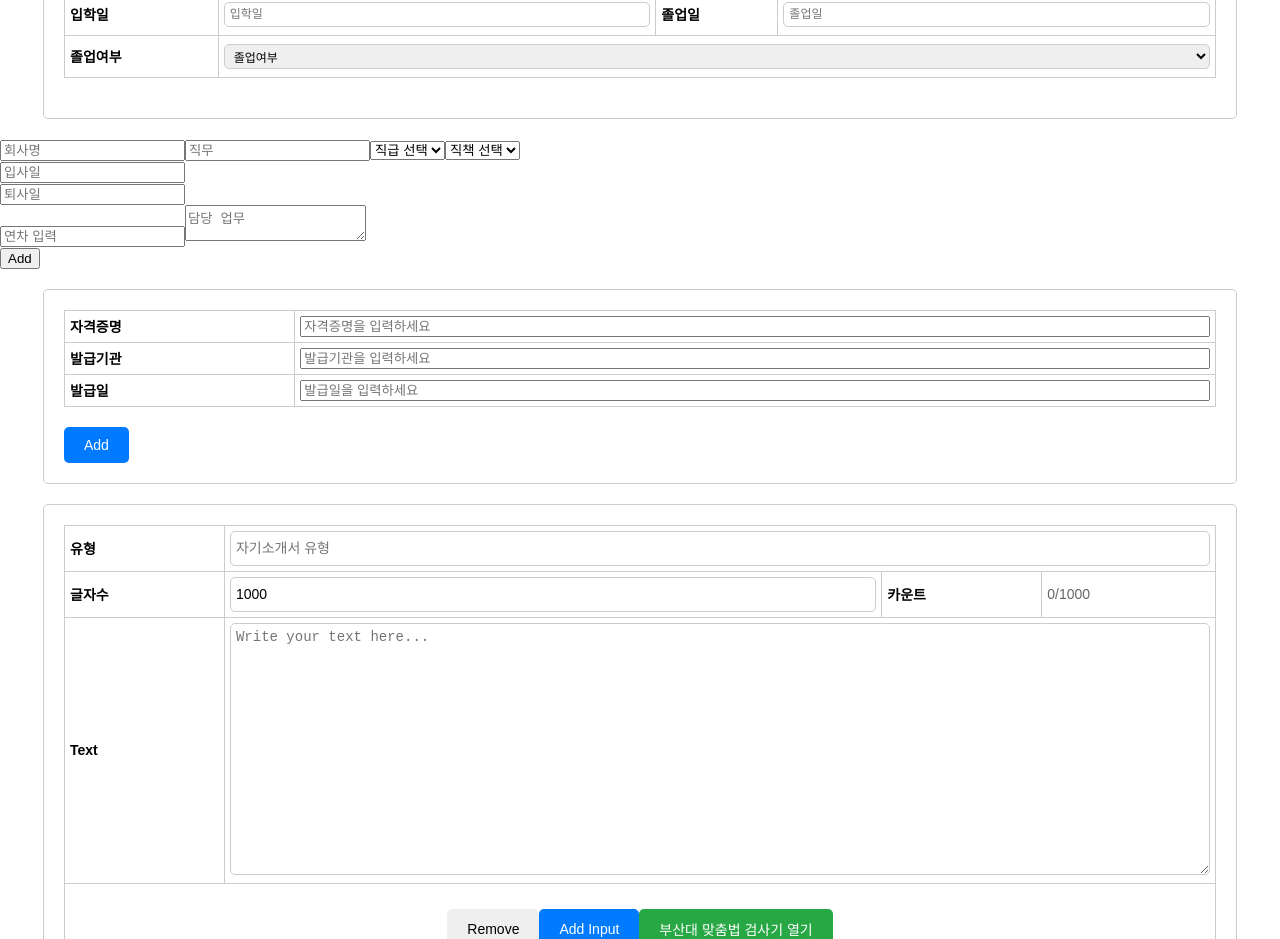
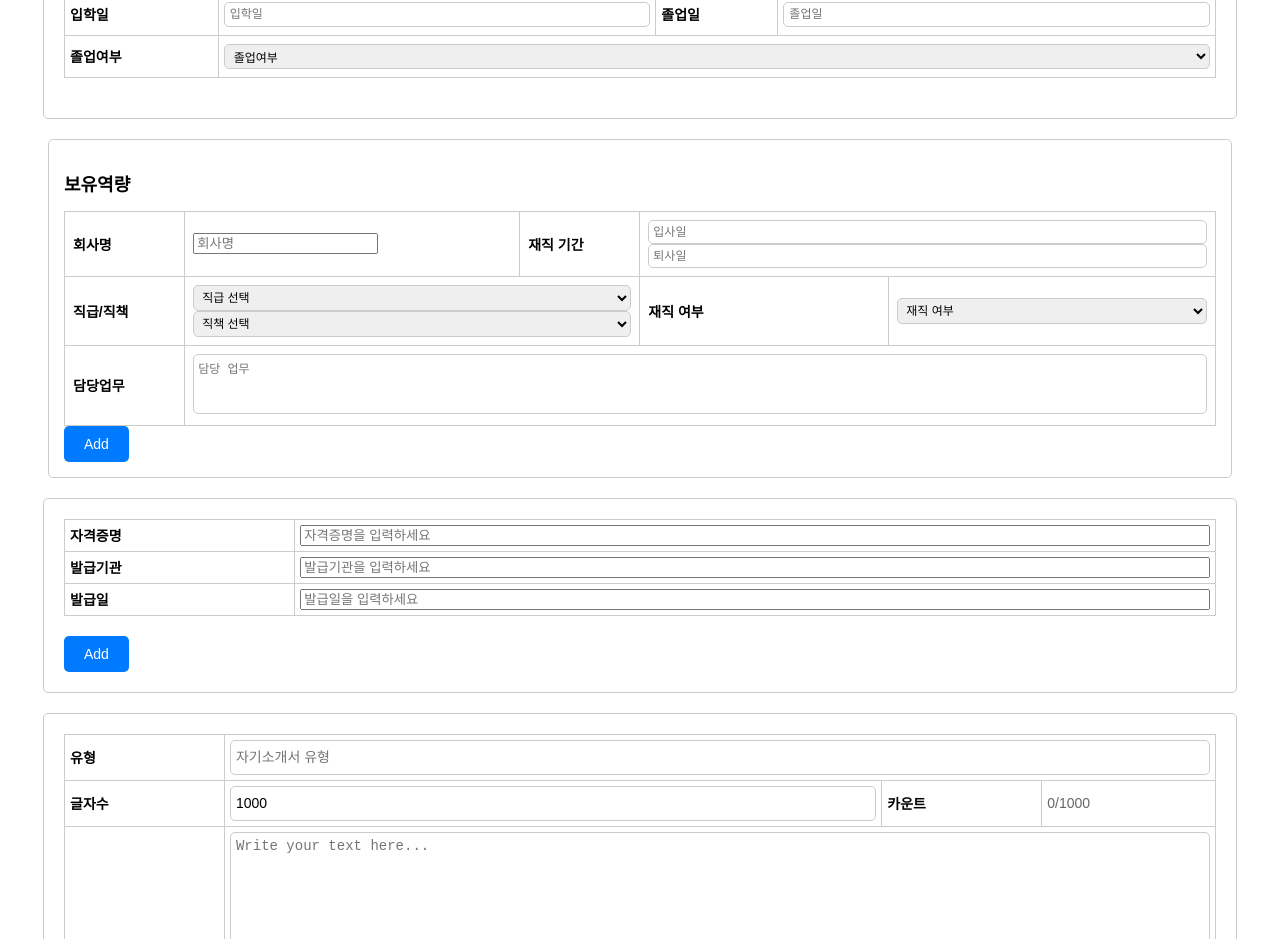
Before and after one commit to jeauk/react-resume, a React (Create React App) app: page / in a window 1280 px wide. Shown: the part 780-1719 px from the top of the page. Built offline with nearby package versions, Linux system fonts and the light colour scheme.

Commit message:
형이 하라고함 나 아님

```diff
--- a/src/components/ExperienceForm.css
+++ b/src/components/ExperienceForm.css
@@ -1,88 +1,54 @@
 .experienceForm {
-  width: 90%; /* 폼 너비 조정 */
-  margin: 20px auto; /* 수평 가운데 정렬 */
-  padding: 20px;
+  width: 90%;
+  margin: 20px auto;
+  padding: 15px; /* 패딩 축소 */
   border: 1px solid #ccc;
   border-radius: 5px;
   background-color: #fff;
   font-family: Arial, sans-serif;
+  font-size: 12px; /* 기본 폰트 크기 축소 */
 }
 
-.experienceForm > div {
-  margin-bottom: 20px; /* 각 입력 블록 사이 여백 */
+.experienceForm h2 {
+  margin-bottom: 15px; /* 마진 축소 */
+  font-size: 18px; /* 폰트 크기 축소 */
 }
 
-.experienceForm input[type="text"],
-.experienceForm select,
-.experienceForm textarea {
+.experienceForm table {
   width: 100%;
-  box-sizing: border-box;
+  border-collapse: collapse;
+  font-size: 14px; /* 폰트 크기 축소 */
 }
 
-.experienceForm input[type="text"],
-.experienceForm select {
-  height: 25px; /* 높이 줄이기 */
-  padding: 5px;
+.experienceForm th, .experienceForm td {
+  padding: 8px; /* 패딩 축소 */
+  border: 1px solid #ccc; /* 모든 셀에 경계선 추가 */
+  text-align: left;
+}
+
+.experienceForm input[type="text"], .experienceForm select, .experienceForm textarea {
+  width: 100%; /* 전체 폭을 차지하도록 */
+  padding: 4px; /* 패딩 축소 */
   border: 1px solid #ccc;
   border-radius: 5px;
-  font-size: 12px; /* 글꼴 크기 줄이기 */
-  margin: 3px 0; /* 여백 줄이기 */
+  font-size: 12px; /* 입력 필드 폰트 크기 축소 */
+  box-sizing: border-box; /* 패딩과 경계선을 포함한 전체 크기 설정 */
 }
 
 .experienceForm textarea {
-  height: 80px; /* 높이 조정 */
-  padding: 5px;
-  border: 1px solid #ccc;
-  border-radius: 5px;
-  font-size: 12px; /* 글꼴 크기 줄이기 */
-  margin: 3px 0; /* 여백 줄이기 */
-  resize: vertical; /* 세로로만 크기 조정 가능 */
+  resize: none;
+  height: 60px; /* 높이를 px 단위로 설정 */
 }
 
-.experienceForm .react-datepicker-wrapper {
-  width: 100% !important; /* DatePicker 전체 너비 */
+.deleteButton, .addButton {
+  padding: 4px 8px; /* 패딩 축소 */
+  font-size: 12px; /* 버튼 폰트 크기 축소 */
+  background-color: #f5f5f5;
+  border: 1px solid #ddd;
+  border-radius: 5px;
+  cursor: pointer;
 }
 
-.experienceForm .react-datepicker__input-container {
-  width: 100%;
+.deleteButton:hover, .addButton:hover {
+  background-color: #e5e5e5;
 }
-
-.experienceForm button {
-  padding: 10px 20px;
-  border: none;
-  background-color: #007bff;
-  color: #fff;
-  border-radius: 5px;
-  cursor: pointer;
-  font-size: 14px;
-  margin-right: 10px;
-  margin-top: 10px; /* 버튼 위쪽 여백 조정 */
-}
-
-.experienceForm button:hover {
-  background-color: #0056b3;
-}
-
-.experienceForm button:focus {
-  outline: none;
-  box-shadow: 0 0 3px rgba(0, 123, 255, 0.5);
-}
-
-.experienceForm .deleteButton {
-  padding: 5px 10px;
-  border: none;
-  background-color: #dc3545;
-  color: #fff;
-  border-radius: 5px;
-  cursor: pointer;
-  font-size: 12px;
-}
-
-.experienceForm .deleteButton:hover {
-  background-color: #c82333;
-}
-
-.experienceForm .deleteButton:focus {
-  outline: none;
-  box-shadow: 0 0 3px rgba(0, 123, 255, 0.5);
-}
--- a/src/components/ExperienceForm.jsx
+++ b/src/components/ExperienceForm.jsx
@@ -7,11 +7,10 @@ const ExperienceForm = () => {
   const [experiences, setExperiences] = useState([{
     company: '',
     position: '',
-    position2: '',
-    position3: '',
+    role: '',
     startDate: null,
     endDate: null,
-    years: '',
+    employmentStatus: '',
     description: ''
   }]);
 
@@ -32,11 +31,10 @@ const ExperienceForm = () => {
     setExperiences([...experiences, {
       company: '',
       position: '',
-      position2: '',
-      position3: '',
+      role: '',
       startDate: null,
       endDate: null,
-      years: '',
+      employmentStatus: '',
       description: ''
     }]);
   };
@@ -49,46 +47,30 @@ const ExperienceForm = () => {
     }
   };
 
-
-  const positions2 = ['사원', '주임', '계장','대리','과장','차장','부장','감사','이사','상무','전무','부사장','사장'];
-  const positions3 = ['팀원', '팀장', '실장','총무','지점장','지사장','파트장','센터장','매니저','본부장','사업부장'];
+  const positions = ['사원', '주임', '계장', '대리', '과장', '차장', '부장', '감사', '이사', '상무', '전무', '부사장', '사장'];
+  const roles = ['팀원', '팀장', '실장', '총무', '지점장', '지사장', '파트장', '센터장', '매니저', '본부장', '사업부장'];
+  const employmentStatuses = ['퇴직', '재직'];
 
   return (
-    <form>
+    <div>
+      <form className="experienceForm">
+        <h2>보유역량</h2>
+        <table>
+          <tbody>
             {experiences.map((experience, index) => (
-        <div key={index}>
+              <React.Fragment key={index}>
+                <tr>
+                  <th>회사명</th>
+                  <td>
                     <input
                       name="company"
                       value={experience.company}
                       onChange={(e) => handleChange(index, e)}
                       placeholder="회사명"
                     />
-          <input
-            name="position"
-            value={experience.position}
-            onChange={(e) => handleChange(index, e)}
-            placeholder="직무"
-          />
-          <select
-            name="position2"
-            value={experience.position2}
-            onChange={(e) => handleChange(index, e)}
-          >
-            <option value="">직급 선택</option>
-            {positions2.map((pos, idx) => (
-              <option key={idx} value={pos}>{pos}</option>
-            ))}
-          </select>
-          <select
-            name="position3"
-            value={experience.position3}
-            onChange={(e) => handleChange(index, e)}
-          >
-            <option value="">직책 선택</option>
-            {positions3.map((pos, idx) => (
-              <option key={idx} value={pos}>{pos}</option>
-            ))}
-          </select>
+                  </td>
+                  <th>재직 기간</th>
+                  <td colSpan="2">
                     <DatePicker
                       selected={experience.startDate}
                       onChange={(date) => handleDateChange(index, date, 'startDate')}
@@ -96,7 +78,6 @@ const ExperienceForm = () => {
                       placeholderText="입사일"
                       showPopperArrow={false}
                     />
-
                     <DatePicker
                       selected={experience.endDate}
                       onChange={(date) => handleDateChange(index, date, 'endDate')}
@@ -104,25 +85,69 @@ const ExperienceForm = () => {
                       placeholderText="퇴사일"
                       showPopperArrow={false}
                     />
-          <input
-            name="years"
-            value={experience.years}
+                  </td>
+                </tr>
+                <tr>
+                  <th>직급/직책</th>
+                  <td colSpan="2">
+                    <select
+                      name="position"
+                      value={experience.position}
                       onChange={(e) => handleChange(index, e)}
-            placeholder="연차 입력"
-          />
+                    >
+                      <option value="">직급 선택</option>
+                      {positions.map((pos, idx) => (
+                        <option key={idx} value={pos}>{pos}</option>
+                      ))}
+                    </select>
+                    <select
+                      name="role"
+                      value={experience.role}
+                      onChange={(e) => handleChange(index, e)}
+                    >
+                      <option value="">직책 선택</option>
+                      {roles.map((role, idx) => (
+                        <option key={idx} value={role}>{role}</option>
+                      ))}
+                    </select>
+                  </td>
+                  <th>재직 여부</th>
+                  <td>
+                    <select
+                      name="employmentStatus"
+                      value={experience.employmentStatus}
+                      onChange={(e) => handleChange(index, e)}
+                    >
+                      <option value="">재직 여부</option>
+                      {employmentStatuses.map((status, idx) => (
+                        <option key={idx} value={status}>{status}</option>
+                      ))}
+                    </select>
+                  </td>
+                </tr>
+                <tr>
+                  <th>담당업무</th>
+                  <td colSpan="4">
                     <textarea
                       name="description"
                       value={experience.description}
                       onChange={(e) => handleChange(index, e)}
                       placeholder="담당 업무"
+                      style={{ width: '100%' }}
                     ></textarea>
+                  </td>
+                </tr>
                 {experiences.length > 1 && (
-            <button type="button" onClick={() => deleteExperience(index)}>Delete</button>
+                      <button type="button" className="deleteButton" onClick={() => deleteExperience(index)}>Delete</button>
+
                 )}
+              </React.Fragment>
+            ))}
+          </tbody>
+        </table>
+        <button type="button" className="addButton" onClick={addExperience}>Add</button>
+      </form>
     </div>
-      ))}
-      <button type="button" onClick={addExperience}>Add</button>
-    </form>
   );
 };
 
--- a/src/components/UserInfo.css
+++ b/src/components/UserInfo.css
@@ -40,7 +40,7 @@
 }
 
 .userInfo tr:first-child th:first-child {
-  width:10%;
+  width:0%;
 }
 
 .userInfo textarea, .userInfo input[type="text"], .userInfo input[type="email"] {
```
Lines whose indentation alone changed are shown as unchanged.
